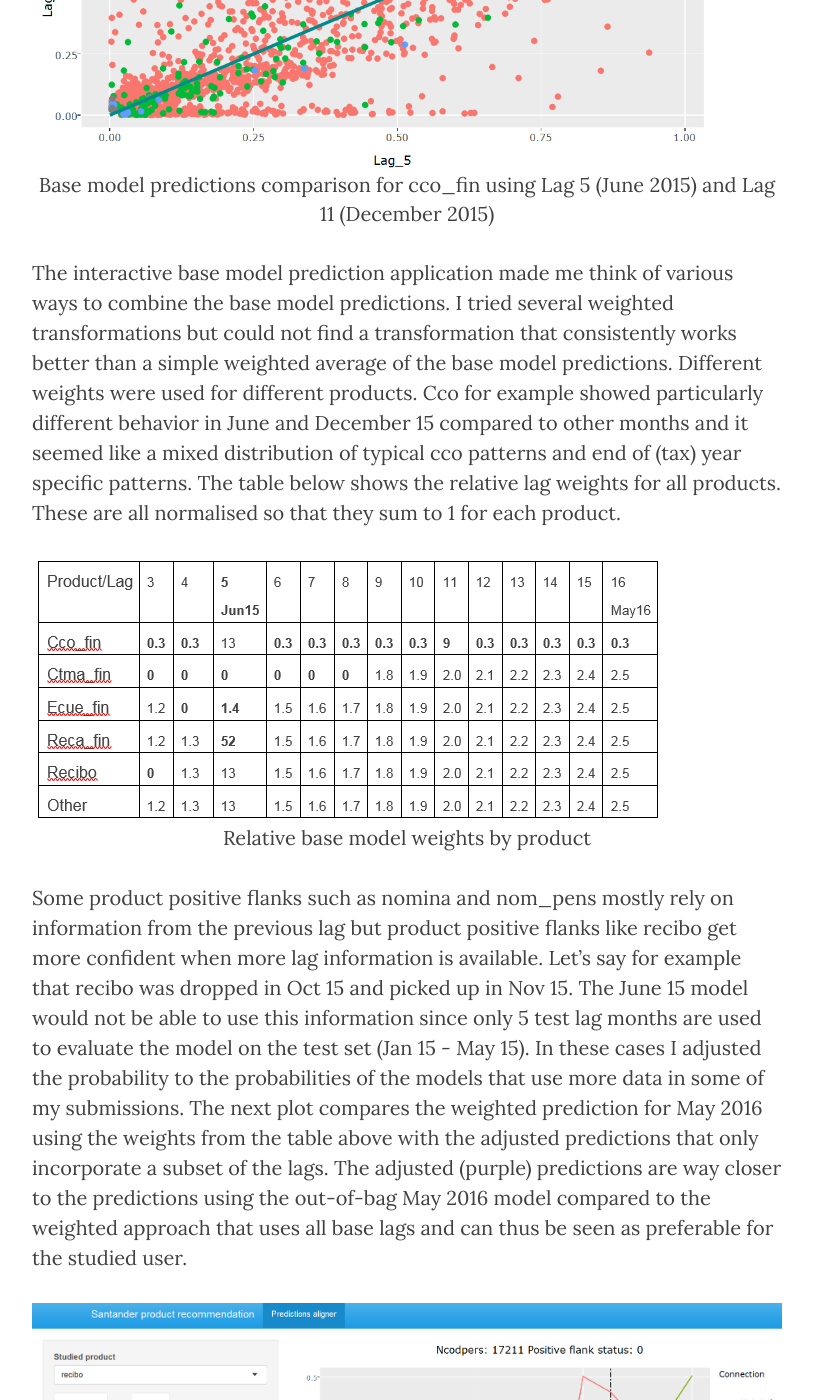
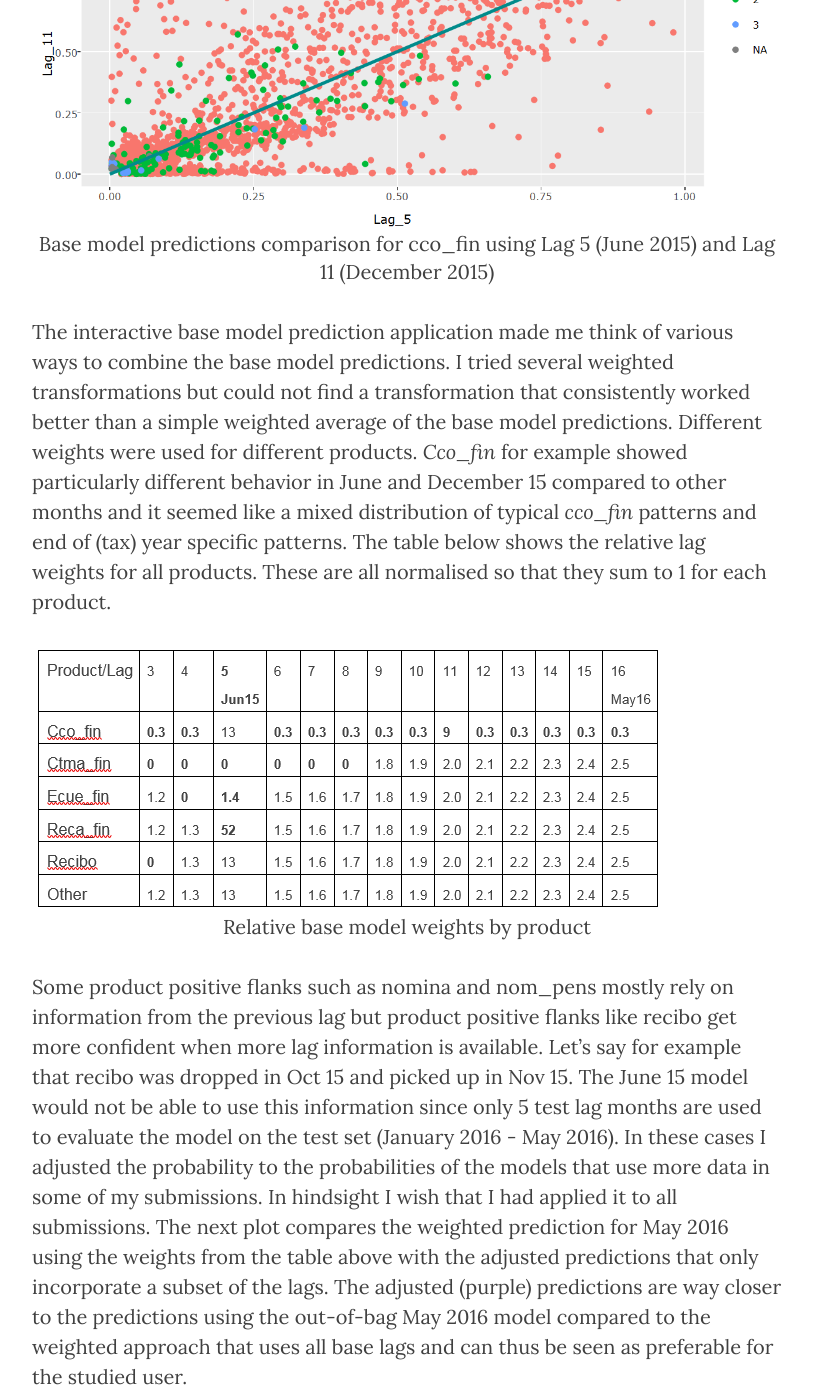
Before and after one commit to ttvand/ttvand.github.io, a Jekyll site: the page built from _posts/2016-12-30-Second place in the Santander product Recommendation Kaggle competition.md, in a window 1280 px wide and 1400 px high, scrolled down 8952 px. Shown: the whole window, without its empty margins (233-1046 px from the left). Built offline with Jekyll 4.4.1, drawn with Linux system fonts in a browser that asks for light colours; nearby versions of some CDN libraries; comment, search, counter and statistics services are not loaded; some of the changed text lies outside the part shown.

Commit message:
Adjusted base model combination

```diff
--- a/_posts/2016-12-30-Second place in the Santander product Recommendation Kaggle competition.md
+++ b/_posts/2016-12-30-Second place in the Santander product Recommendation Kaggle competition.md
@@ -76,14 +76,14 @@ All models were built using all the train data as well as the remaining data aft
 I also tried to bootstrap the base models but this gave results that were consistently worse. To my current knowledge none of the top competitors got bootstrapping to work in this problem setting.
 
 ## <a name="baseModelComb"><a> Base model combination
-The base models from the previous section were fit to the test data where the number of used test lags was set to the number of lags in the train data. Most weight was given to June 15 but other months all contained valuable information too although I set the weight to zero for products where the patterns changed over time. In this respect it was a good idea to look at the data interactively. The <a href="https://tvdwiele.shinyapps.io/Santander-Product-Recommendations-MonthModels/" target="_blank">second interactive Shiny application</a> compares the base model predictions on the test set for the most important products and also shows other base model related information such as the confidence in the predictions. The following two screenshots give an impression of the application but here I would again like to invite you to have a look at the data interactively.
-{% include image.html url="/img/base model correlations.png" description="Base model correlations for cco_fin" %}
+The base models from the previous section were fit to the test data where the number of used test lags was set to the number of lags in the train data. Most weight was given to June 15 but other months all contained valuable information too although I sometimes set the weight to zero for products where the patterns changed over time (end of this section). To find a good way to combine the base models it was a good idea to look at the data interactively. The <a href="https://tvdwiele.shinyapps.io/Santander-Product-Recommendations-MonthModels/" target="_blank">second interactive Shiny application</a> compares the base model predictions on the test set for the most important products and also shows other base model related information such as the confidence in the predictions. The following two screenshots give an impression of the application but here I would again like to invite you to have a look at the data interactively.
+{% include image.html url="/img/base model correlations.png" description="Base model correlations for cco_fin. June 2015 (Lag 5) and December 2015 (Lag 11) are special months." %}
 {% include image.html url="/img/lag predictions comparison.png" description="Base model predictions comparison for cco_fin using Lag 5 (June 2015) and Lag 11 (December 2015)" %}
 
-The interactive base model prediction application made me think of various ways to combine the base model predictions. I tried several weighted transformations but could not find a transformation that consistently works better than a simple weighted average of the base model predictions. Different weights were used for different products. Cco for example showed particularly different behavior in June and December 15 compared to other months and it seemed like a mixed distribution of typical cco patterns and end of (tax) year specific patterns. The table below shows the relative lag weights for all products. These are all normalised so that they sum to 1 for each product.
+The interactive base model prediction application made me think of various ways to combine the base model predictions. I tried several weighted transformations but could not find a transformation that consistently worked better than a simple weighted average of the base model predictions. Different weights were used for different products. *Cco_fin* for example showed particularly different behavior in June and December 15 compared to other months and it seemed like a mixed distribution of typical *cco_fin* patterns and end of (tax) year specific patterns. The table below shows the relative lag weights for all products. These are all normalised so that they sum to 1 for each product.
 {% include image.html url="/img/product weights.png" description="Relative base model weights by product" %}
 
-Some product positive flanks such as nomina and nom_pens mostly rely on information from the previous lag but product positive flanks like recibo get more confident when more lag information is available. Let's say for example that recibo was dropped in Oct 15 and picked up in Nov 15. The June 15 model would not be able to use this information since only 5 test lag months are used to evaluate the model on the test set (Jan 15 - May 15). In these cases I adjusted the probability to the probabilities of the models that use more data in some of my submissions. The next plot compares the weighted prediction for May 2016 using the weights from the table above with the adjusted predictions that only incorporate a subset of the lags. The adjusted (purple) predictions are way closer to the predictions using the out-of-bag May 2016 model compared to the weighted approach that uses all base lags and can thus be seen as preferable for the studied user.
+Some product positive flanks such as nomina and nom_pens mostly rely on information from the previous lag but product positive flanks like recibo get more confident when more lag information is available. Let's say for example that recibo was dropped in Oct 15 and picked up in Nov 15. The June 15 model would not be able to use this information since only 5 test lag months are used to evaluate the model on the test set (January 2016 - May 2016). In these cases I adjusted the probability to the probabilities of the models that use more data in some of my submissions. In hindsight I wish that I had applied it to all submissions. The next plot compares the weighted prediction for May 2016 using the weights from the table above with the adjusted predictions that only incorporate a subset of the lags. The adjusted (purple) predictions are way closer to the predictions using the out-of-bag May 2016 model compared to the weighted approach that uses all base lags and can thus be seen as preferable for the studied user.
 {% include image.html url="/img/Predictions Aligner.png" description="Base model recibo predictions comparison for user 17211" %}
 
 ## <a name="postProcessing"><a> Post-processing
```
